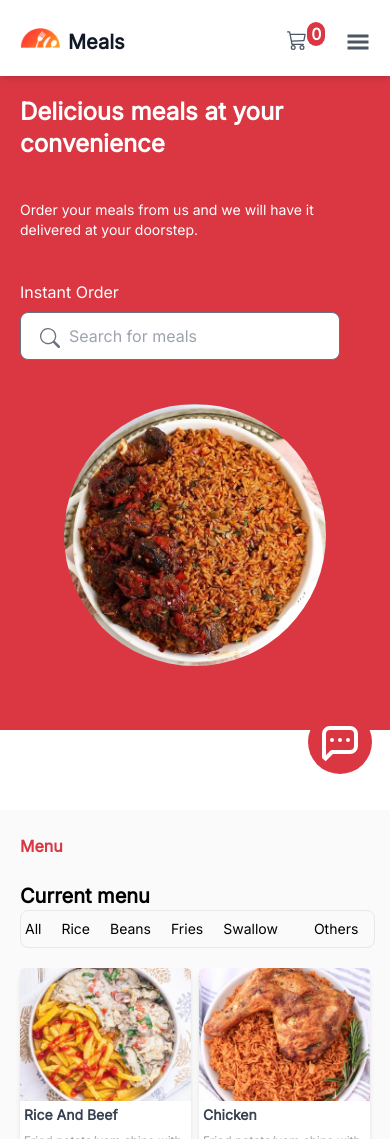
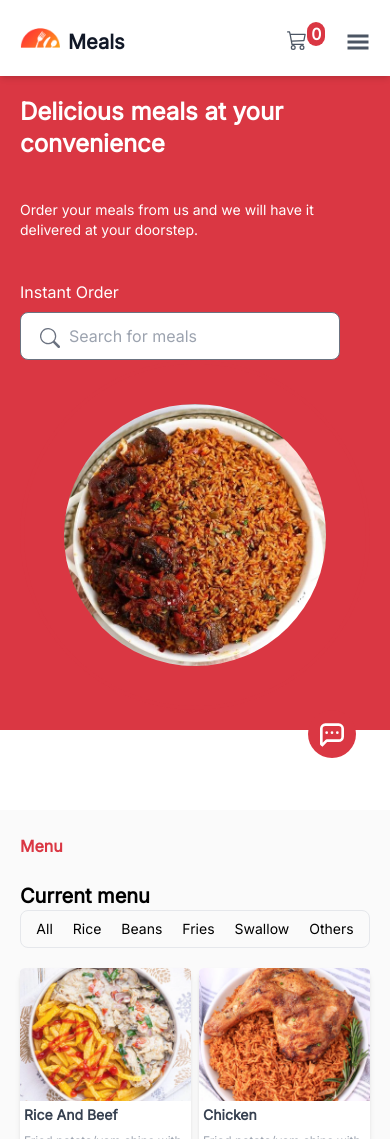
Before and after one commit to Black-Jhon/meals, a React (Create React App) app: page / in a window 390 px wide. Shown: the top 1139 px of the page. Built offline with nearby package versions, Linux system fonts and the light colour scheme.

Commit message:
initial commit

```diff
--- a/src/components/HeroSection.js
+++ b/src/components/HeroSection.js
@@ -32,7 +32,7 @@ const HeroSection = () => {
                 </span>
                 <span className="absolute md:left-full left-72 md:top-full top-10/12 right-0">
                     <TbMessageDots
-                        className="bg-[#da3743] text-white rounded-full md:w-20 md:h-20 w-16 h-16 p-2 cursor-pointer"/>
+                        className="bg-[#da3743] text-white rounded-full md:w-20 md:h-20 w-12 h-12 md:mr-0 mr-5 p-2 cursor-pointer"/>
                 </span>
             </div>
         </div>
--- a/src/components/ItemMenu.js
+++ b/src/components/ItemMenu.js
@@ -59,8 +59,8 @@ const ItemMenu = () => {
                     <li className="onHover">rice</li>
                     <li className="onHover">beans</li>
                     <li className="onHover">fries</li>
-                    <li className="onHover mr-4">swallow</li>
-                    <li className="onHover mr-3">others</li>
+                    <li className="onHover">swallow</li>
+                    <li className="onHover">others</li>
                 </ul>
             </div>
 
```
